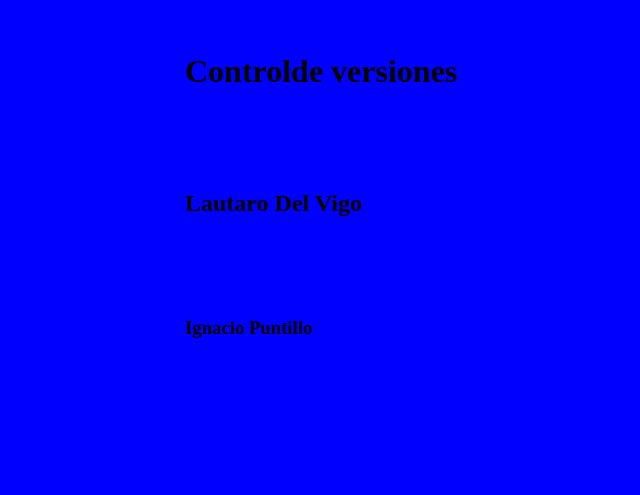
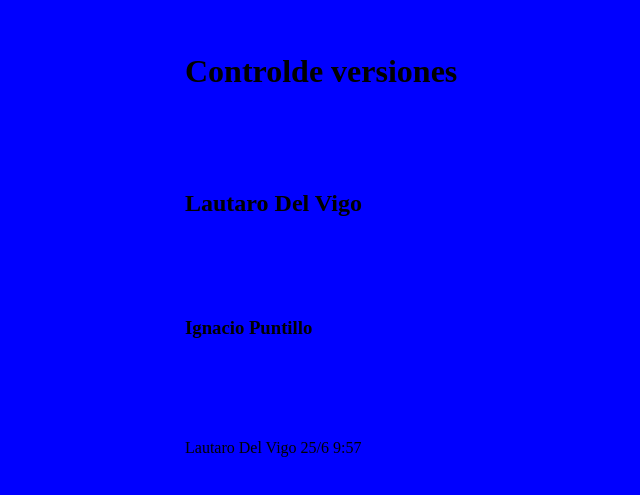
Before and after one commit to p06-byte/TP_SO_I4_Equipo_102, a plain HTML site: page index.html in a window 1280 px wide. Shown: the part 147-642 px from the top of the page, without its empty margins (115-755 px from the left). Drawn offline with Linux system fonts and the light colour scheme.

Commit message:
Se actualizo el HTML

```diff
--- a/index.html
+++ b/index.html
@@ -12,3 +12,4 @@
 </html>
 <h2>Lautaro Del Vigo </h2>
 <h3>Ignacio Puntillo</h3>
+<p>Lautaro Del Vigo 25/6 9:57</p>
```
